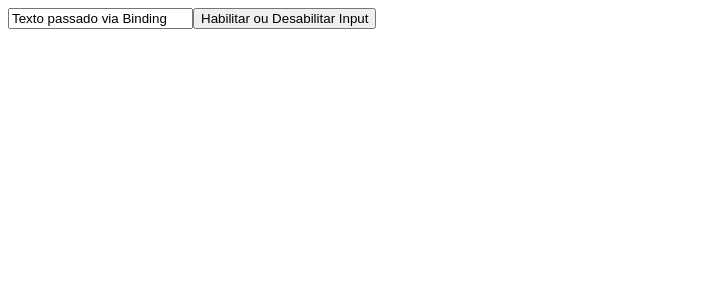
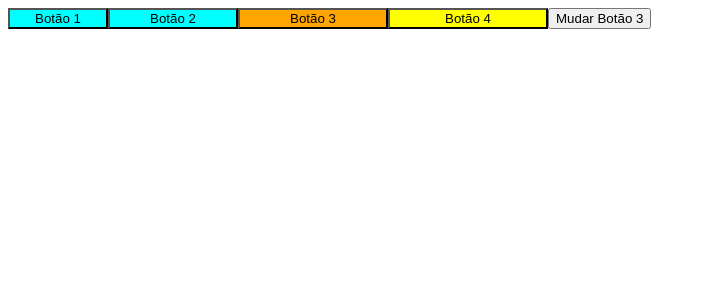
Before and after one commit to fefo1811/Fundamentos-Angular, an Angular app in the folder Diretivas-Templates-Decorators/: page / in a window 1280 px wide. Shown: the top 300 px of the page, without its empty margins (0-706 px from the left). Built offline with nearby package versions, Linux system fonts and the light colour scheme.

Commit message:
Angular: Attribute & CSS Style Binding

```diff
--- a/Diretivas-Templates-Decorators/src/app/components/bindings/bindings.component.html
+++ b/Diretivas-Templates-Decorators/src/app/components/bindings/bindings.component.html
@@ -9,12 +9,28 @@
 <!--&gt;-->
 <!--<button (click)="mudarTipoInput()"> Habilitar ou Desabilitar Input </button>-->
 
+
 <!-- Aula 2: Event Binding -->
-<input
-  [type]="inputType"
-  id="meu-input"
-  [value]="inputText"
-  [disabled]="isDisabled"
-  (keyup)="handleInputKeyup($event)"
->
-<button (click)="mudarTipoInput()"> Habilitar ou Desabilitar Input </button>
+<!--<input-->
+<!--  [type]="inputType"-->
+<!--  id="meu-input"-->
+<!--  [value]="inputText"-->
+<!--  [disabled]="isDisabled"-->
+<!--  (keyup)="handleInputKeyup($event)"-->
+<!--&gt;-->
+<!--<button (click)="mudarTipoInput()"> Habilitar ou Desabilitar Input </button>-->
+
+<!-- Aula 3: Attribute Binding -->
+<!--<button [attr.title]="textoBotao" (click)="buttonClick()"> Teste </button>-->
+<!--<button [attr.disabled]="buttonDisable ? true : null"> Desativado? </button>-->
+
+<!-- Aula 4: CSS Binding -->
+<button [style.width]="widthButton1" [style.background-color]="bgColorButton"> Botão 1 </button>
+
+<button [style.width.px]="widthButton2" [style.background-color]="bgColorButton"> Botão 2 </button>
+
+<button [style]="{width: '150px', backgroundColor: 'orange'}"> Botão 3 </button>
+
+<button [style]="stylesObj"> Botão 4 </button>
+
+<button (click)="updateStylesObj()"> Mudar Botão 3</button>
--- a/Diretivas-Templates-Decorators/src/app/components/bindings/bindings.component.ts
+++ b/Diretivas-Templates-Decorators/src/app/components/bindings/bindings.component.ts
@@ -6,6 +6,7 @@ import { Component } from '@angular/core';
   styleUrls: ['./bindings.component.css']
 })
 export class BindingsComponent {
+  // Aula 1 e 2: Property Binding e Event Binding
   inputText: string = "Texto passado via Binding";
   inputType: string = "text";
   isDisabled: boolean = false;
@@ -18,4 +19,33 @@ export class BindingsComponent {
     const textoAtual = (event.target as HTMLInputElement).value; // O target é variável. Ele pode indicar que há uma propriedade value ou não. Portanto deverá ser feito o Casting com HTMLInputElement
     console.log(textoAtual);
   }
+// =============================================
+
+  // Aula 3: Attribute Binding
+  textoBotao: string = "Texto do Botão";
+  buttonDisable: boolean = false;
+
+  buttonClick() {
+    this.textoBotao = "Título alterado";
+    this.buttonDisable = !this.buttonDisable;
+  }
+// =============================================
+
+  // Aula 4: CSS Binding
+  widthButton1: string = '100px';
+  widthButton2: string = '130';
+  bgColorButton: string = 'aqua';
+  switcher: boolean = false;
+
+  stylesObj = {
+    width: '160px',
+    backgroundColor: 'yellow',
+  }
+
+  updateStylesObj() {
+    this.stylesObj = {
+      width: '200px',
+      backgroundColor: 'purple',
+    }
+  }
 }
```
